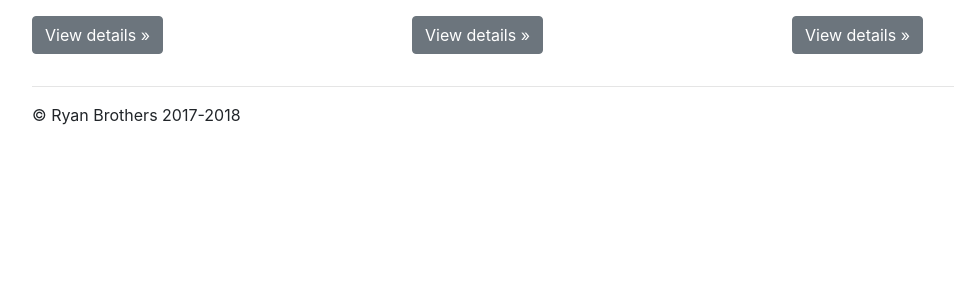
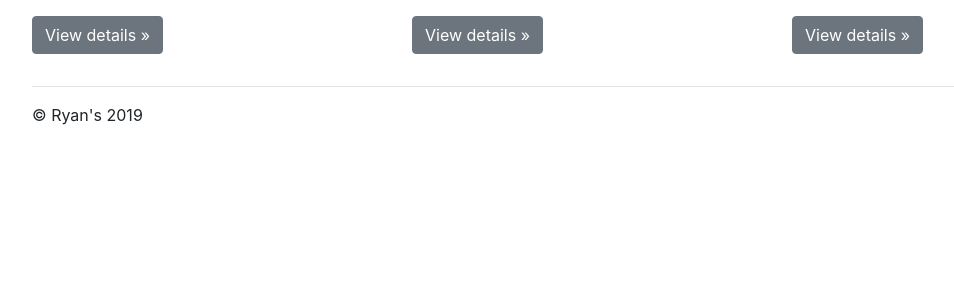
Before and after one commit to ryanbrews/python_app2, a Flask app: page /1 in a window 1280 px wide. Shown: the part 270-570 px from the top of the page, without its empty margins (53-1007 px from the left). Run offline with Flask 2, Linux system fonts and the light colour scheme; data that the repository does not hold is empty; some libraries are stand-ins or nearby versions.

Commit message:
change to python3

```diff
--- a/web_app/app.py
+++ b/web_app/app.py
@@ -4,7 +4,6 @@ from flask_admin.contrib.sqla import ModelView
 
 from web_app.models import db, Page, Menu
 from web_app.views import PageModelView
-
 
 def create_app():
     app = Flask(__name__)
@@ -19,6 +18,7 @@ def create_app():
     @app.route('/')
     @app.route('/<url>')
     def index(url=None):
+        global page
         if url is not None:
             page = Page.query.filter_by(url=url).first()
 
--- a/web_app/templates/base-template.html
+++ b/web_app/templates/base-template.html
@@ -47,7 +47,7 @@
     </main>
 
     <footer class="container">
-      <p>&copy; Ryan Brothers 2017-2018</p>
+      <p>&copy; Ryan's 2019</p>
     </footer>
 
     <!-- Bootstrap core JavaScript
```
Also changed, not shown: 6 other files.
